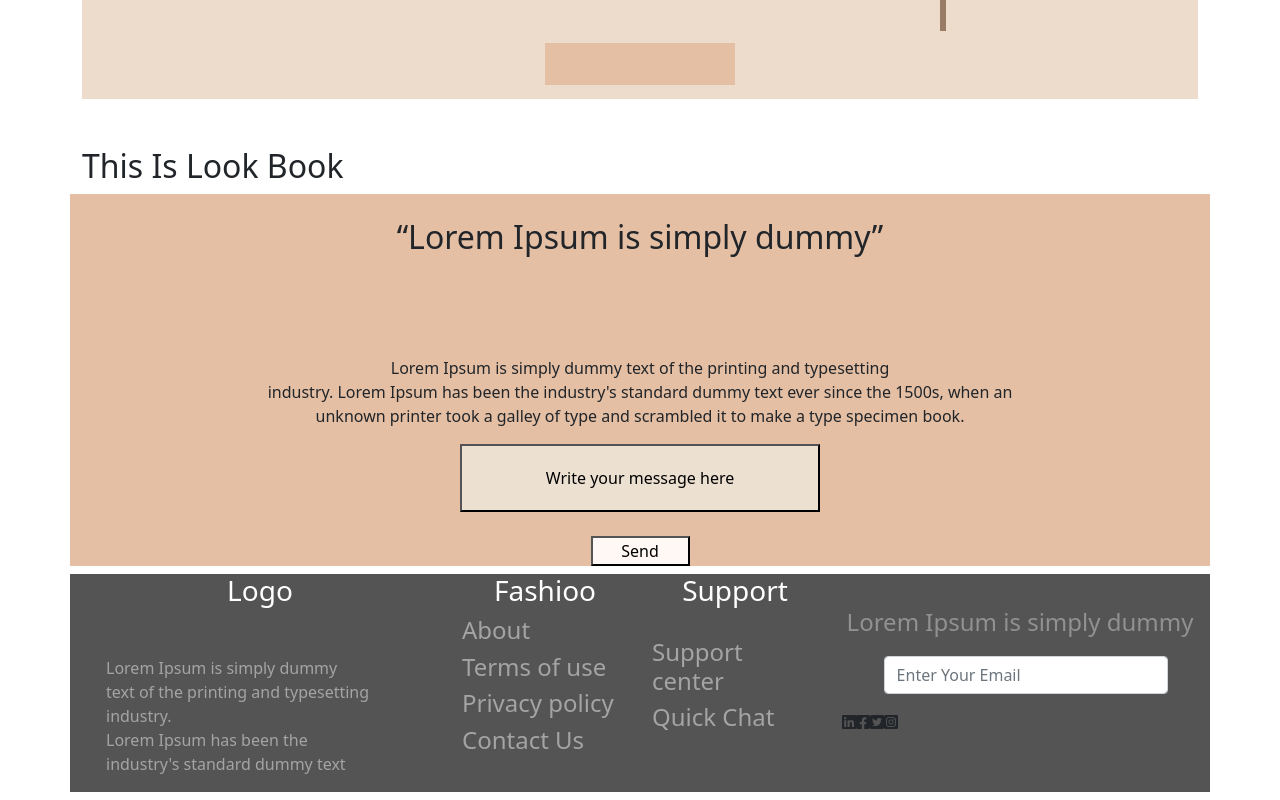
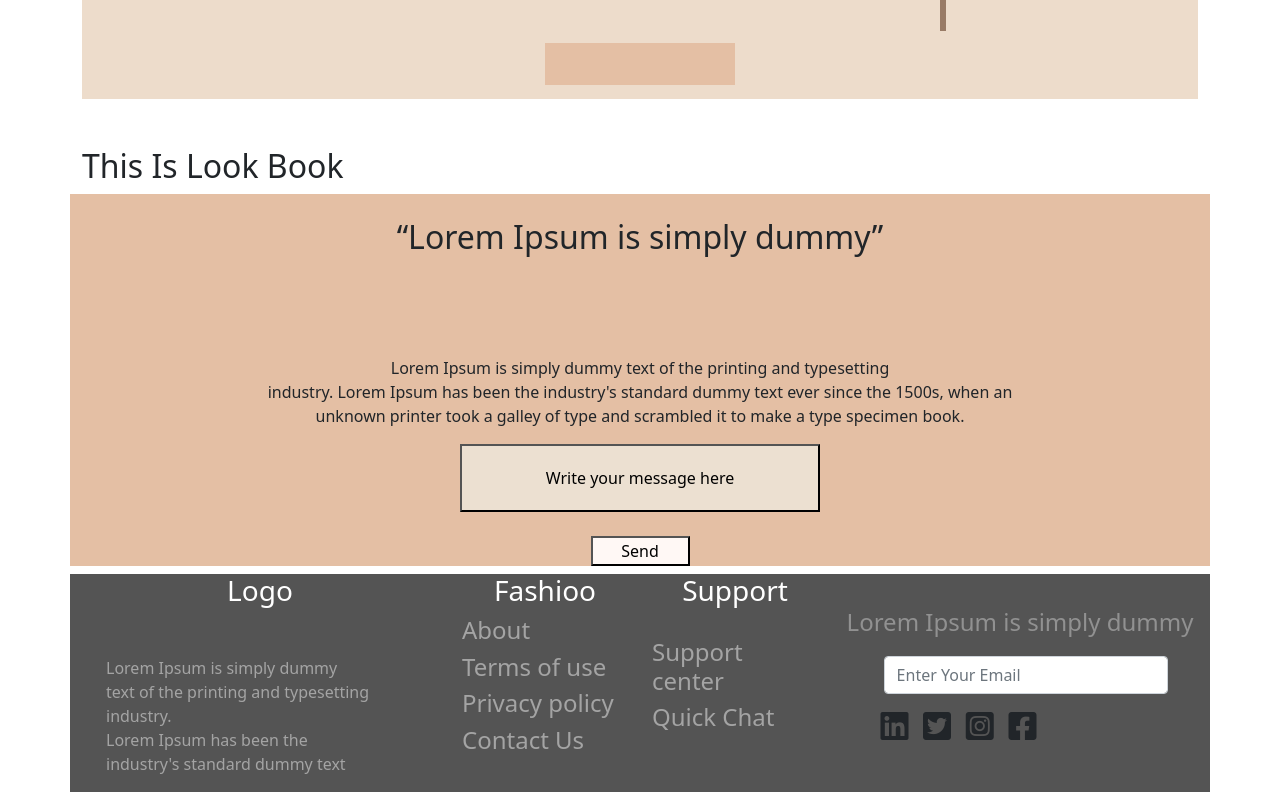
Before and after one commit to naimur202163/Fashion-landing-page, a React (Create React App) app: page / in a window 1280 px wide. Shown: the part 1755-2555 px from the top of the page. Built offline with nearby package versions, Linux system fonts and the light colour scheme.

Commit message:
font awsome Added

```diff
--- a/src/Pages/Footer/Footer.js
+++ b/src/Pages/Footer/Footer.js
@@ -61,11 +61,29 @@ const Footer = () => {
               />
             </div>
             {/* Social Icon */}
-            <div>
-              <i style={{ width: "1re" }} class="fab fa-linkedin"></i>
-              <i class="fab fa-facebook-square"></i>
-              <i class="fab fa-twitter-square"></i>
-              <i class="fab fa-instagram-square"></i>
+            <div style={{ marginLeft: "2.4rem" }}>
+              <Row>
+                <Col lg={6}>
+                  <Row>
+                    <Col lg={3}>
+                      <i
+                        style={{ width: "1re" }}
+                        class="fab fa-linkedin fa-2x"
+                      ></i>
+                    </Col>
+                    <Col lg={3}>
+                      <i class="fab fa-twitter-square fa-2x"></i>
+                    </Col>
+                    <Col lg={3}>
+                      <i class="fab fa-instagram-square fa-2x"></i>
+                    </Col>
+                    <Col lg={3}>
+                      <i class="fab fa-facebook-square fa-2x"></i>
+                    </Col>
+                  </Row>
+                </Col>
+                <Col lg={4}></Col>
+              </Row>
             </div>
           </Col>
         </Row>
```
